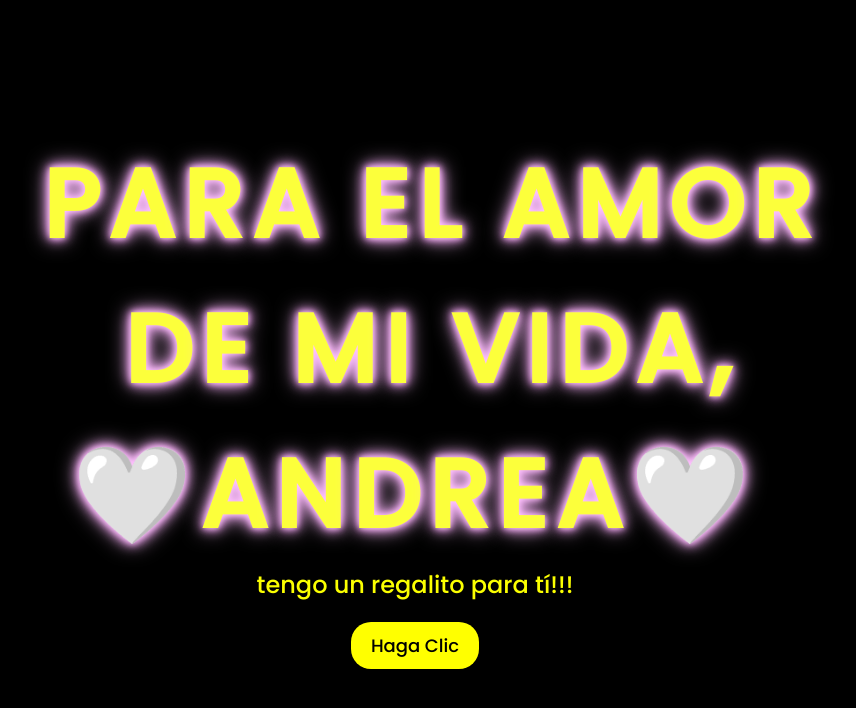
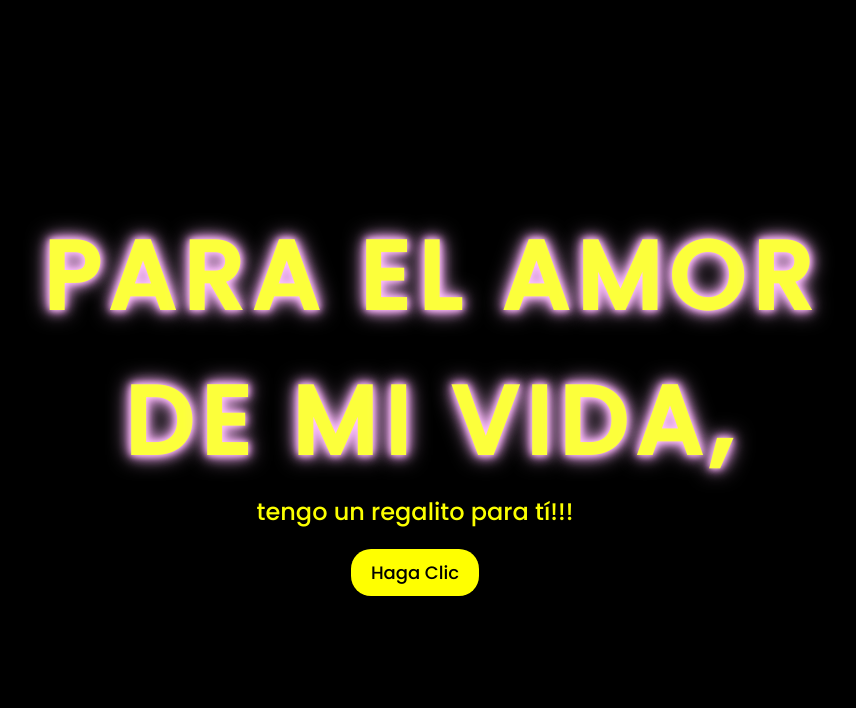
Before and after one commit to Gatto-s/amore, a plain HTML site: page index.html in a window 1280 px wide. Shown: the whole page, without its empty margins (225-1081 px from the left). Drawn offline with Linux system fonts and the light colour scheme.

Commit message:
Update index.html

```diff
--- a/index.html
+++ b/index.html
@@ -40,14 +40,14 @@
         <span>A,</span>
     </div>
     <div class="greetings">
-        <span>🤍</span>
-        <span>A</span>
-        <span>N</span>
-        <span>D</span>
-        <span>R</span>
-        <span>E</span>
-        <span>A</span>
-        <span>🤍</span>
+        <span></span>
+        <span></span>
+        <span></span>
+        <span></span>
+        <span></span>
+        <span></span>
+        <span></span>
+        <span></span>
     </div>
     <div class="description">
         <span>tengo un regalito para tí!!!</span>
@@ -59,4 +59,5 @@
 
     </div>
 </body>
+
 </html>
```
